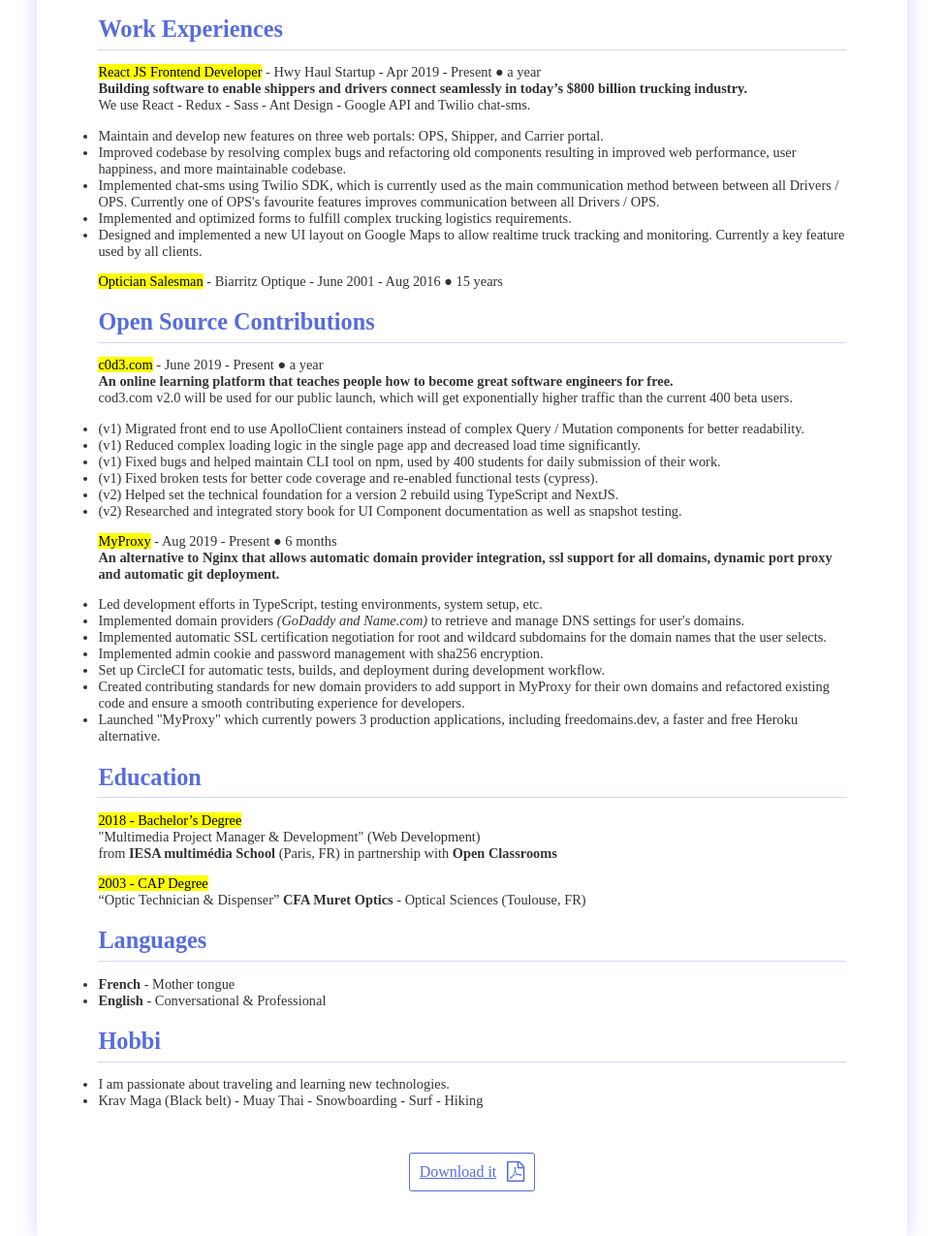
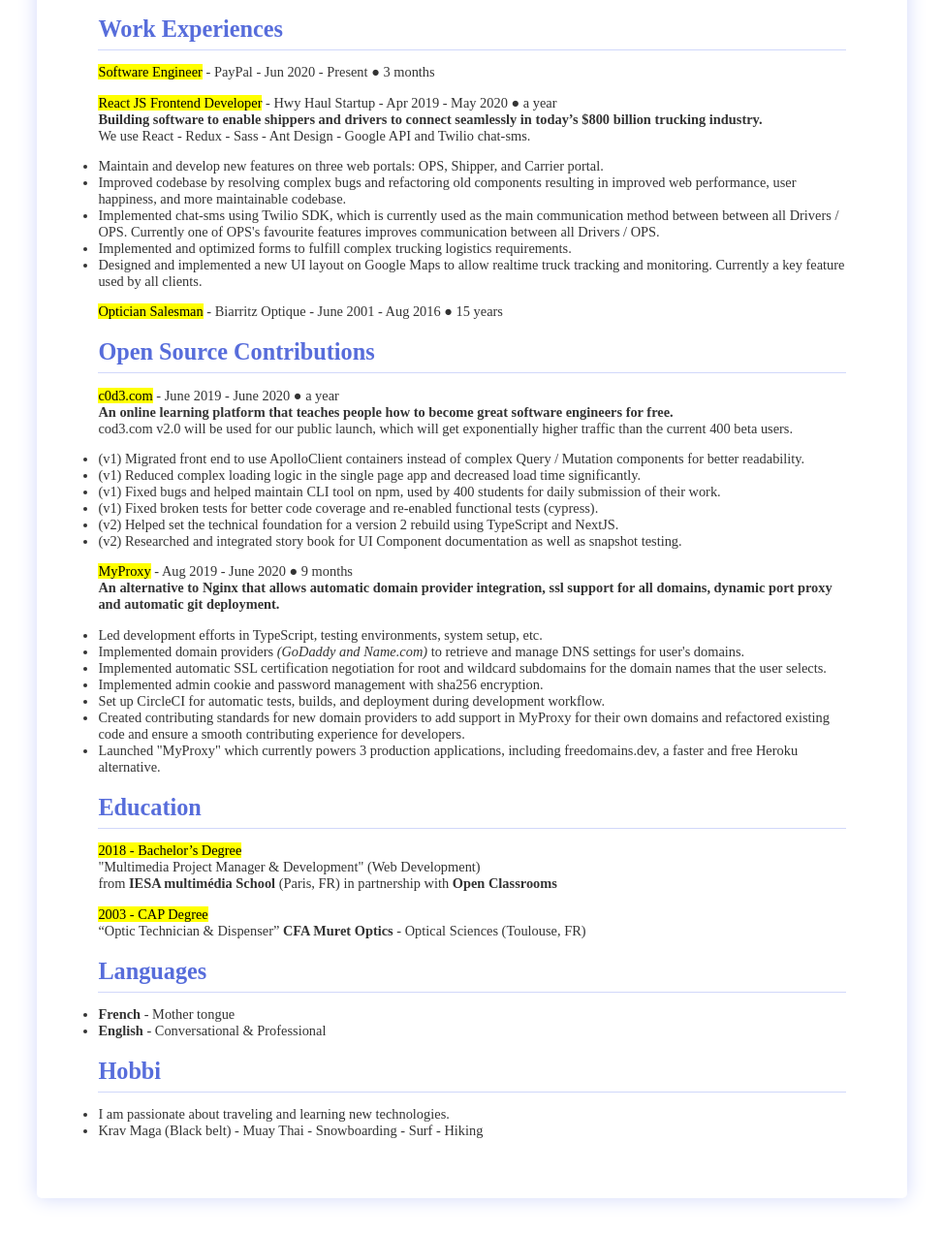
Before and after one commit to Wolfy64/GatsbyJS-Portfolio, a Gatsby site: page /resume in a window 1280 px wide. Shown: the part 459-1734 px from the top of the page at 97% size, without its empty margins (153-1126 px from the left). Built offline with nearby package versions, Linux system fonts and the light colour scheme; Gatsby itself is replaced by a stand-in of ours; some packages are replaced by stand-ins of ours; what typography-theme-lincoln would draw is missing.

Commit message:
Update Work/profile

```diff
--- a/src/markdown/resume.md
+++ b/src/markdown/resume.md
@@ -88,8 +88,10 @@ title: Resume
 
 ---
 
-<mark>React JS Frontend Developer</mark> - Hwy Haul Startup - Apr 2019 - Present ● <span class="workExperience">11 months</span><br/>
-<b>Building software to enable shippers and drivers connect seamlessly in today’s \$800 billion trucking industry.</b><br/>
+<mark>Software Engineer</mark> - PayPal - Jun 2020 - Present ● <span class="workExperience">3 months</span><br/>
+
+<mark>React JS Frontend Developer</mark> - Hwy Haul Startup - Apr 2019 - May 2020 ● a year<br/>
+<b>Building software to enable shippers and drivers to connect seamlessly in today’s \$800 billion trucking industry.</b><br/>
 We use React - Redux - Sass - Ant Design - Google API and Twilio chat-sms.
 
 - Maintain and develop new features on three web portals: OPS, Shipper, and Carrier portal.
@@ -107,7 +109,7 @@ We use React - Redux - Sass - Ant Design - Google API and Twilio chat-sms.
 
 ---
 
-<mark>c0d3.com</mark> - June 2019 - Present ● <span class="C0D3Experience">11 months</span><br/>
+<mark>c0d3.com</mark> - June 2019 - June 2020 ● a year<br/>
 <b>
 An online learning platform that teaches people how to become great software engineers for free.<br/>
 </b>
@@ -120,7 +122,7 @@ cod3.com v2.0 will be used for our public launch, which will get exponentially h
 - (v2) Helped set the technical foundation for a version 2 rebuild using TypeScript and NextJS.
 - (v2) Researched and integrated story book for UI Component documentation as well as snapshot testing.
 
-<mark>MyProxy</mark> - Aug 2019 - Present ● 6 months<br/>
+<mark>MyProxy</mark> - Aug 2019 - June 2020 ● 9 months<br/>
 <b>
 An alternative to Nginx that allows automatic domain provider integration, ssl support for all domains, dynamic port proxy
 and automatic git deployment.
--- a/src/pages/resume.js
+++ b/src/pages/resume.js
@@ -6,12 +6,11 @@ import relativeTime from 'dayjs/plugin/relativeTime'
 
 import Layout from '../components/Layout'
 import Container from '../components/UI/Container'
-import Button from '../components/UI/Button'
-import resume from '../images/david_dewulf_resume.pdf'
+// import Button from '../components/UI/Button'
+// import resume from '../images/david_dewulf_resume.pdf'
 
 dayjs.extend(relativeTime)
-const workExperience = dayjs('2019-04-08').toNow(true)
-const C0D3Experience = dayjs('2019-06-01').toNow(true)
+const workExperience = dayjs('2020-06-01').toNow(true)
 
 const Wrapper = styled.article`
   margin: 2em 0em;
@@ -88,7 +87,6 @@ const Wrapper = styled.article`
 const Resume = ({ data }) => {
   useEffect(() => {
     document.querySelector('.workExperience').textContent = workExperience
-    document.querySelector('.C0D3Experience').textContent = C0D3Experience
   })
   return (
     <Layout>
@@ -99,7 +97,7 @@ const Resume = ({ data }) => {
             className="markdown"
             dangerouslySetInnerHTML={{ __html: data.markdownRemark.html }}
           />
-          <Button href={resume} download />
+          {/* <Button href={resume} download /> */}
         </Wrapper>
       </Container>
     </Layout>
```
Also changed, not shown: src/components/About.js (+0 -10 lines), src/components/BusinessCard.js (+2 -6 lines).
